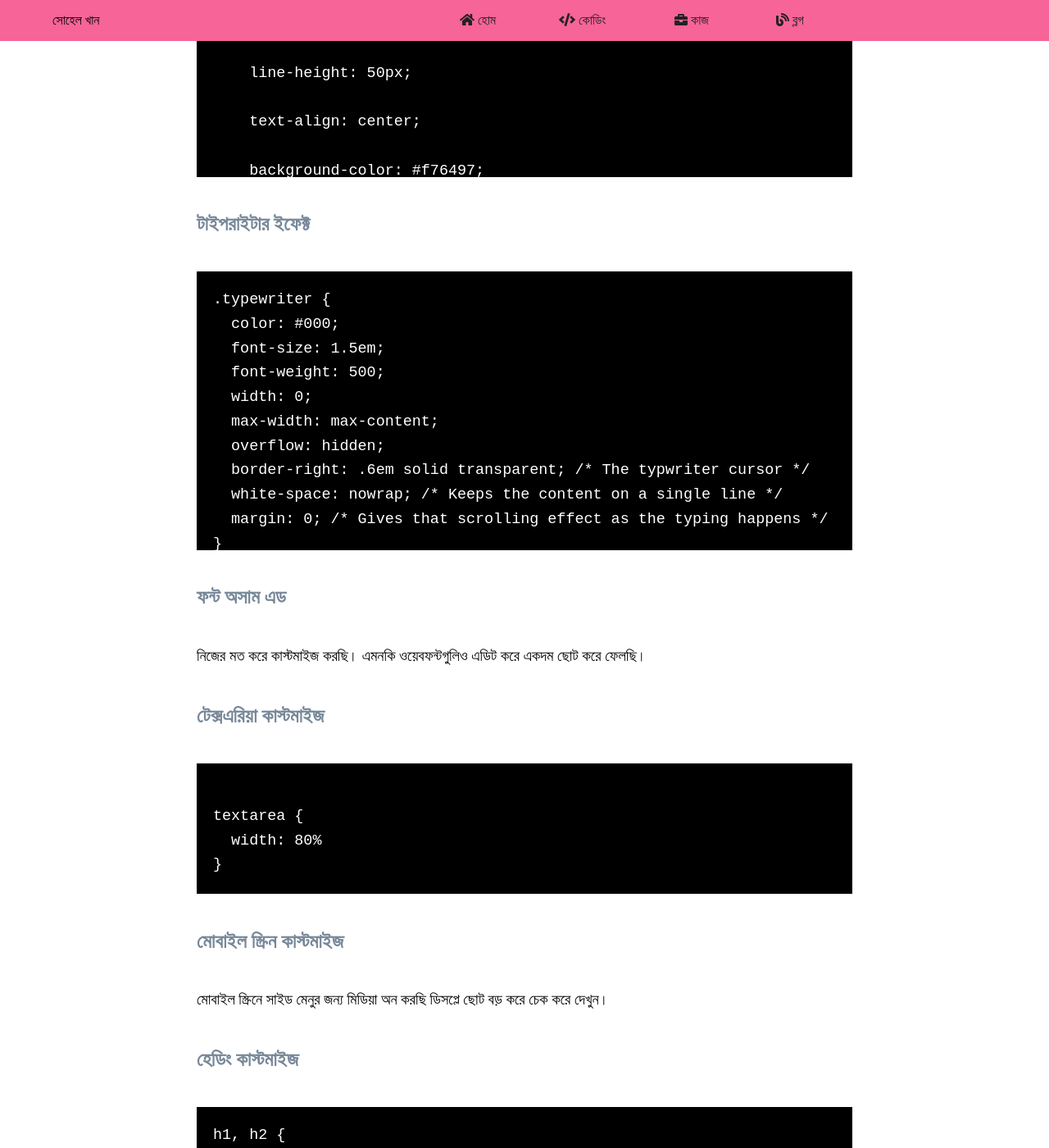
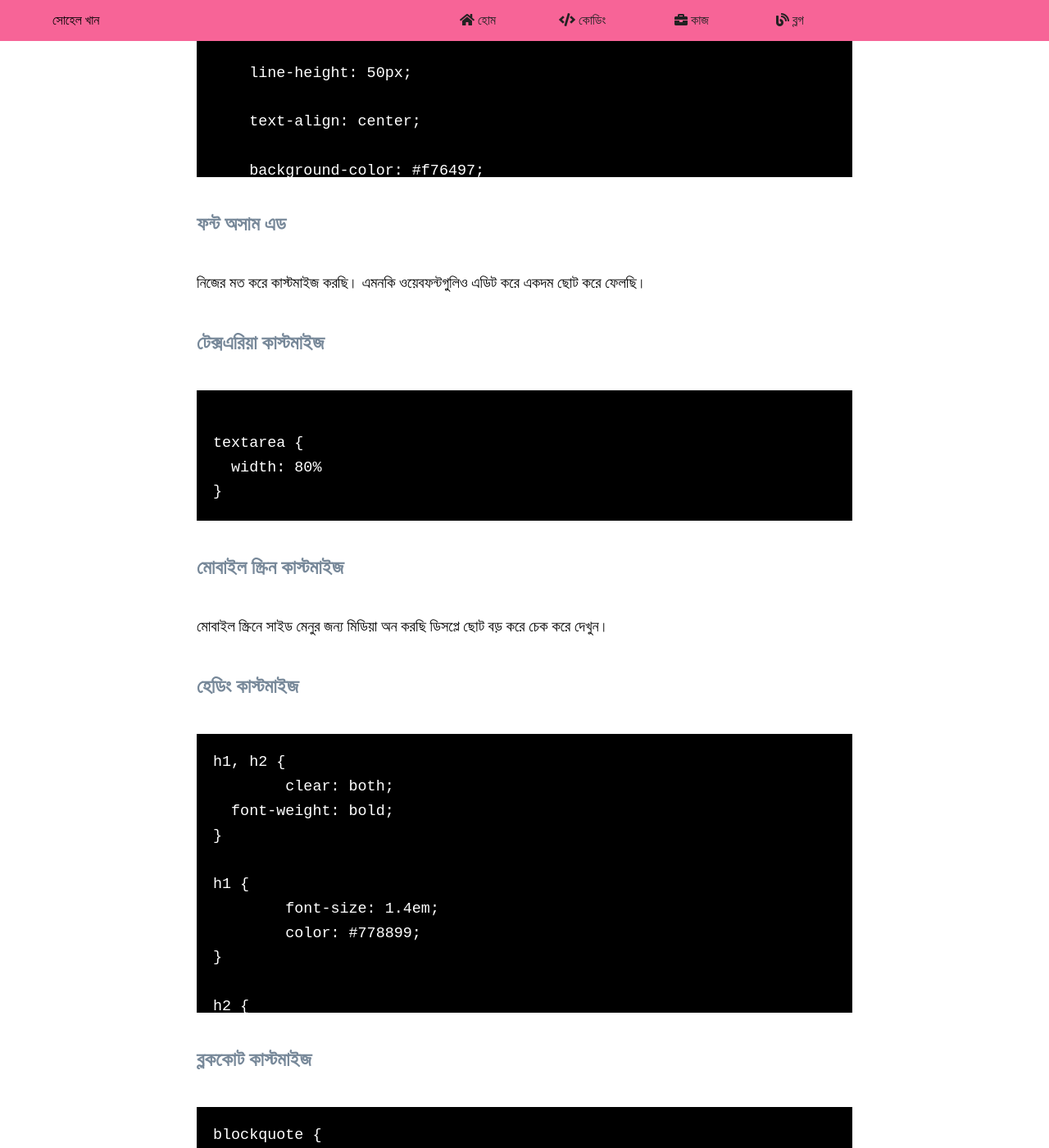
Before and after one commit to sohelkhanz/sohelkhanz.github.io, a Jekyll site: the page built from contents/markdown.md, in a window 1280 px wide and 1400 px high, scrolled down 3601 px. Shown: the whole window at 82% size. Built offline with Jekyll 4.4.1, drawn with Linux system fonts in a browser that asks for light colours; comment, search, counter and statistics services are not loaded.

Commit message:
Update markdown.md

````diff
--- a/contents/markdown.md
+++ b/contents/markdown.md
@@ -102,39 +102,7 @@ header {
 }
 
 ```
-## টাইপরাইটার ইফেক্ট
-```
-.typewriter {
-  color: #000;
-  font-size: 1.5em;
-  font-weight: 500;
-  width: 0;
-  max-width: max-content;
-  overflow: hidden;
-  border-right: .6em solid transparent; /* The typwriter cursor */
-  white-space: nowrap; /* Keeps the content on a single line */
-  margin: 0; /* Gives that scrolling effect as the typing happens */
-}
 
-.typing-erase {
-  animation:
-    4s typing-erase 4s steps(20, end) infinite,
-    blink-caret .5s step-end infinite;
-}
-
-/* The type and erase effect */
-@keyframes typing-erase {
-  0% { width: 0 }
-  50% { width: 100% }
-  60%, 100% { width: 0 }
-}
-
-/* The typewriter cursor effect */
-@keyframes blink-caret {
-  from, to { border-color: transparent }
-  50% { border-color: transparent }
-}
-```
 ## ফন্ট অসাম এড
  নিজের মত করে কাস্টমাইজ করছি। এমনকি ওয়েবফন্টগুলিও এডিট করে একদম ছোট করে ফেলছি।
 
````
